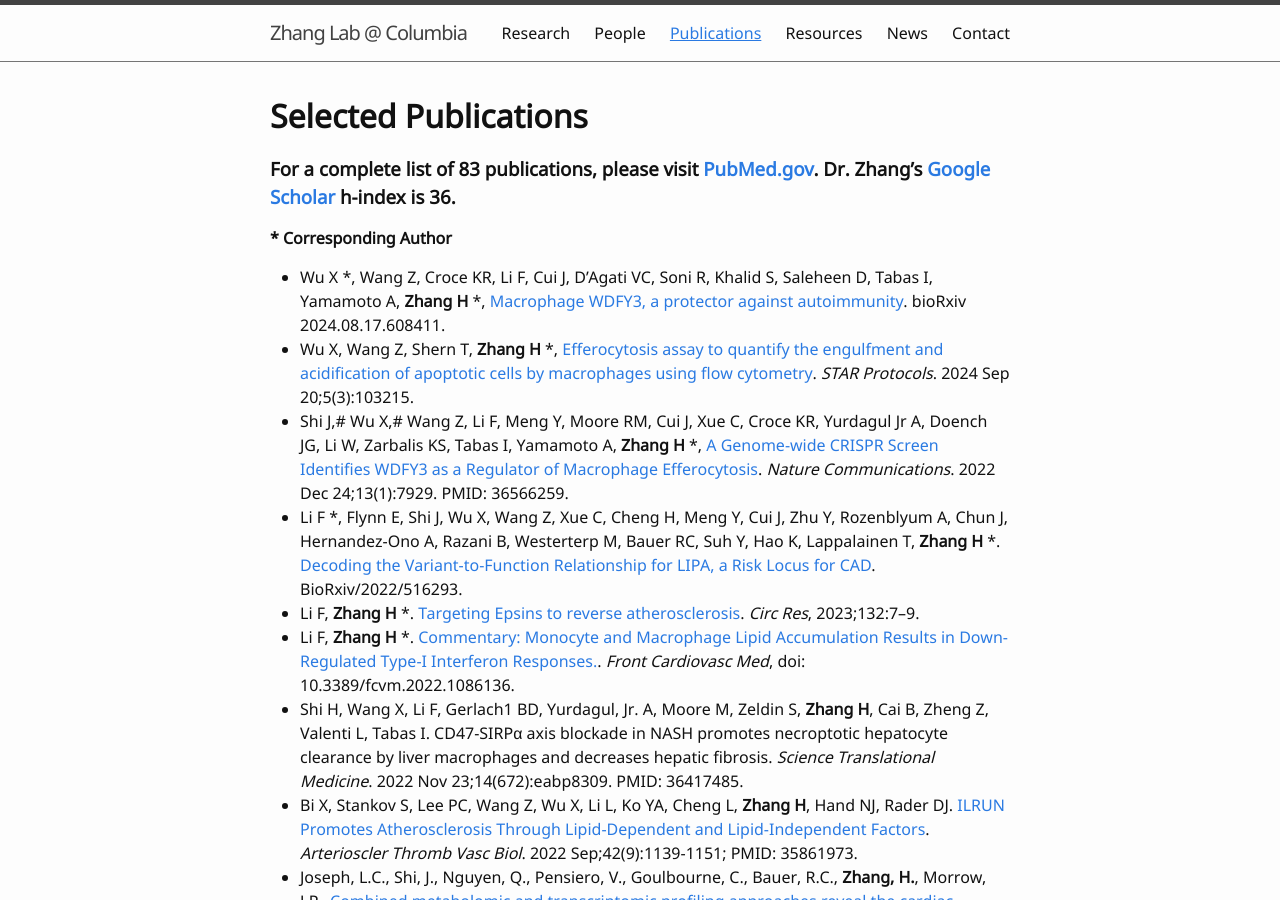
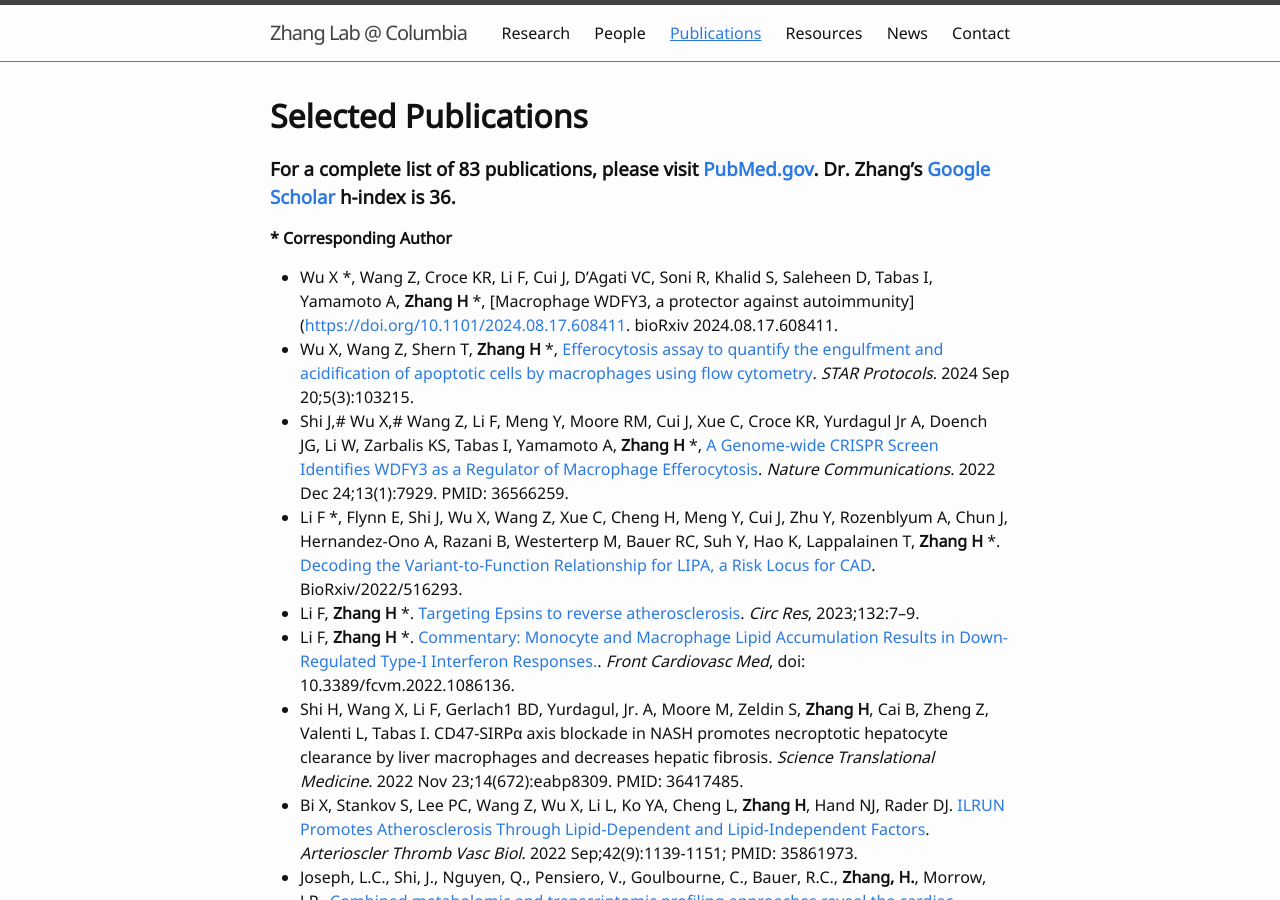
Before and after one commit to hanruizhang/zhanglab, a Jekyll site: the page built from 3_Publications.md, in a window 1280 px wide and 900 px high. Built offline with Jekyll 4.4.1, drawn with Linux system fonts in a browser that asks for light colours; comment, search, counter and statistics services are not loaded; some of the changed lines change nothing that is shown.

Commit message:
Update 3_Publications.md

```diff
--- a/3_Publications.md
+++ b/3_Publications.md
@@ -9,7 +9,7 @@
 
 __*__ **Corresponding Author**
 
-- Wu X *, Wang Z, Croce KR, Li F, Cui J, D'Agati VC, Soni R, Khalid S, Saleheen D, Tabas I, Yamamoto A, **Zhang H** *, [Macrophage WDFY3, a protector against autoimmunity](https://doi.org/10.1101/2024.08.17.608411). bioRxiv 2024.08.17.608411.
+- Wu X *, Wang Z, Croce KR, Li F, Cui J, D'Agati VC, Soni R, Khalid S, Saleheen D, Tabas I, Yamamoto A, **Zhang H** *, [Macrophage WDFY3, a protector against autoimmunity]([https://doi.org/10.1101/2024.08.17.608411](https://www.biorxiv.org/content/10.1101/2024.08.17.608411v1.full.pdf+html). bioRxiv 2024.08.17.608411.
 - Wu X, Wang Z, Shern T, **Zhang H** *, [Efferocytosis assay to quantify the engulfment and acidification of apoptotic cells by macrophages using flow cytometry](https://www.sciencedirect.com/science/article/pii/S2666166724003800). _STAR Protocols_. 2024 Sep 20;5(3):103215.
 - Shi J,# Wu X,# Wang Z, Li F, Meng Y, Moore RM, Cui J, Xue C, Croce KR, Yurdagul Jr A, Doench JG, Li W, Zarbalis KS, Tabas I, Yamamoto A, **Zhang H** *, [A Genome-wide CRISPR Screen Identifies WDFY3 as a Regulator of Macrophage Efferocytosis](https://doi.org/10.1038/s41467-022-35604-8). _Nature Communications_. 2022 Dec 24;13(1):7929. PMID: 36566259.
 - Li F *, Flynn E, Shi J, Wu X, Wang Z, Xue C, Cheng H, Meng Y, Cui J, Zhu Y, Rozenblyum A, Chun J, Hernandez-Ono A, Razani B, Westerterp M, Bauer RC, Suh Y, Hao K, Lappalainen T, **Zhang H** *. [Decoding the Variant-to-Function Relationship for LIPA, a Risk Locus for CAD](https://www.biorxiv.org/content/10.1101/2022.11.12.516293v1). BioRxiv/2022/516293.
```
